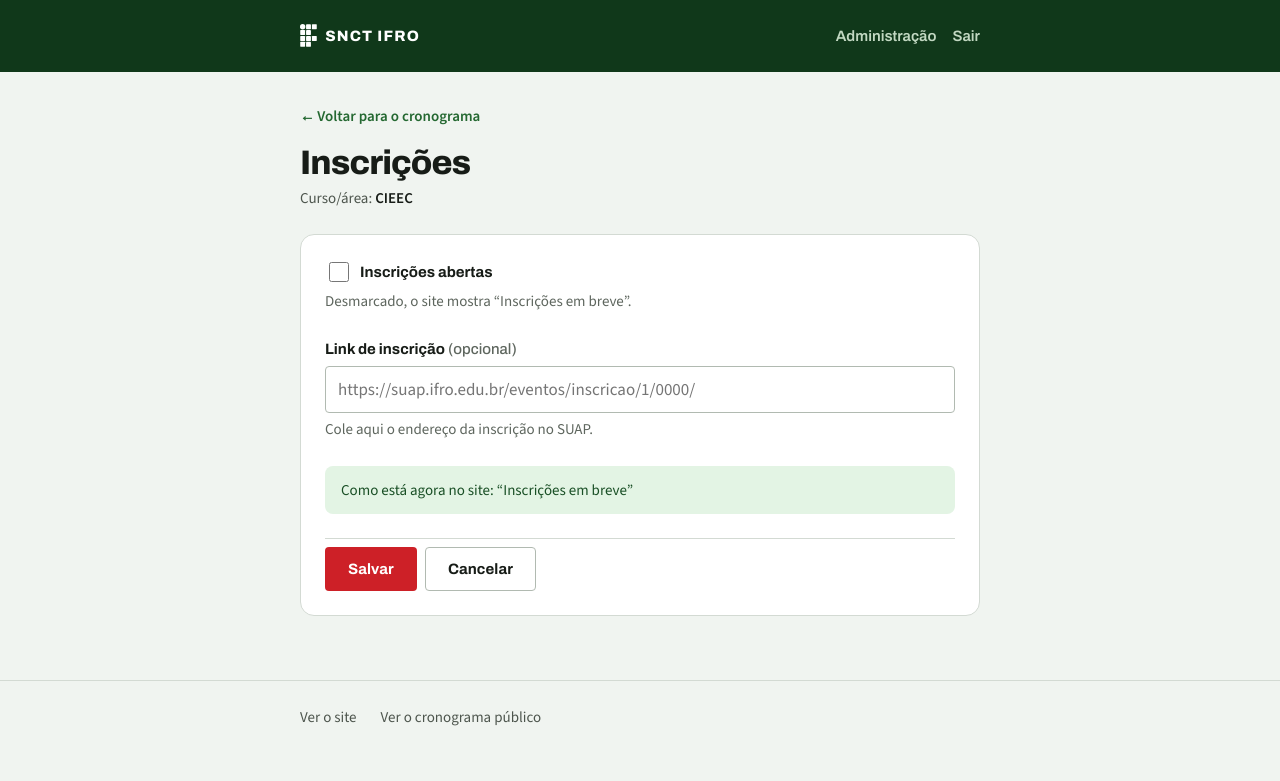
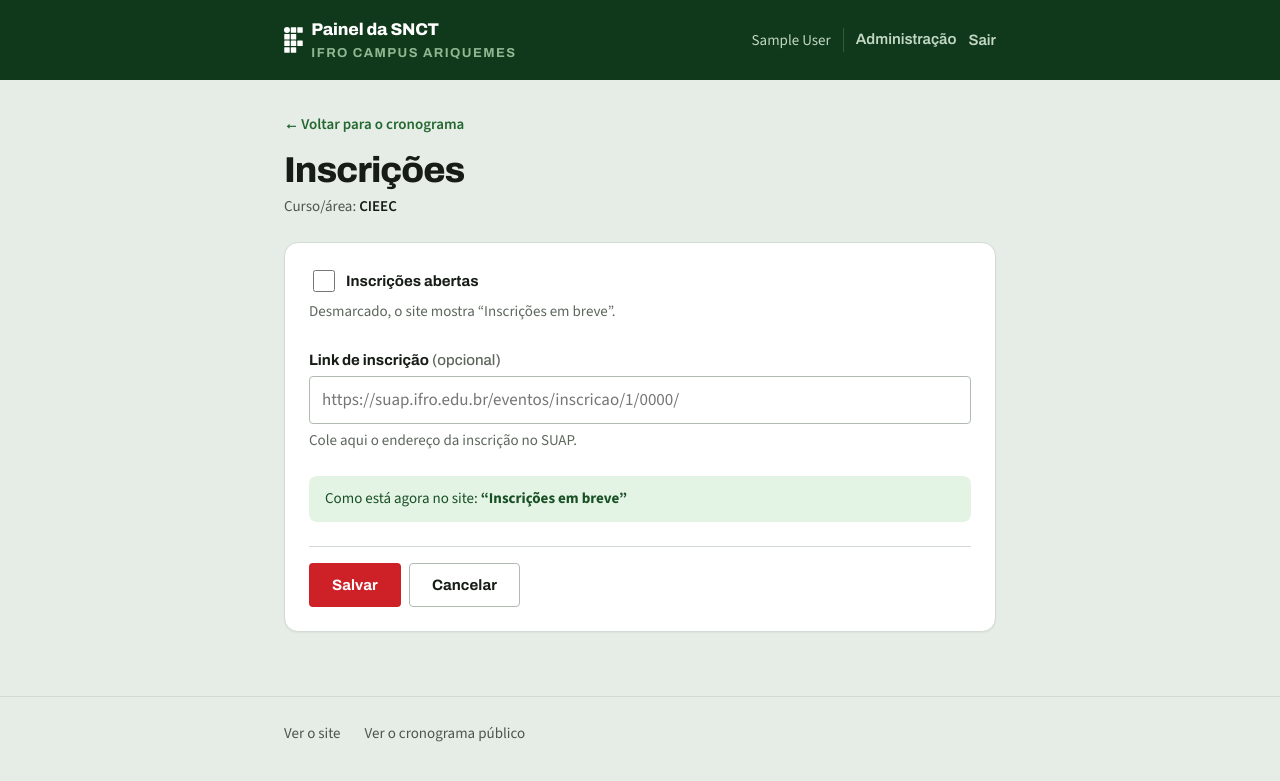
Before and after one commit to PolarIF/SNCT2026, a Django app: page /painel/inscricao/cieec/ in a window 1280 px wide. Shown: the top 781 px of the page. Run offline with Django 5.2, Linux system fonts and the light colour scheme; the visitor is signed in with stand-in values (Sample User, id 1); data comes from the database, SQL or seed files in the repository; parts of the project's set-up code (start-up, migrations or seed data) failed here and were passed over.

Commit message:
Melhora o design do painel
O painel funcionava mas lia como uma pilha de texto: hora, título, etiqueta,
descrição e botões todos na mesma margem, e o cabeçalho não dizia nem que
aquilo era um painel nem quem estava logado.

Cabeçalho
"Painel da SNCT / IFRO Campus Ariquemes" no lugar de "SNCT IFRO" em caixa
alta miúda, e o nome de quem entrou ao lado do Sair — o computador da
coordenação é compartilhado. No celular o nome sai e sobra o Sair.

Cartões de evento
O horário virou coluna, como no cronograma público: os dois passam a ler
igual e a hora deixa de se perder no meio do texto. O término desce para uma
segunda linha por decisão, porque "09:00 às 11:00" quebrava no meio da
coluna. Editar continua botão; Excluir virou texto na outra ponta da linha,
para não disputar atenção com ele — vermelho só na tela de confirmação.

Inscrições
Virou painel de estado com chip alinhado em coluna: Abertas, Em breve, ou
Falta o link. Mesma gramática do site público (círculo cheio é aberto, vazio
é ainda não). A explicação só aparece no caso que não se explica sozinho, o
de estar marcada como aberta sem link.

Formulário
Data, início e término numa linha só: é uma informação só, "quando", e em
tela de 900px estavam ocupando três linhas cheias. Os rótulos ficaram
"Início" e "Término" no painel, porque os longos quebravam e desalinhavam os
campos. No celular a linha vira duas.

Superfícies
Fundo em papel-3 e cartão branco com sombra, porque antes fundo e cartão
eram quase da mesma cor e os cartões não se destacavam. A tela de entrar
ganhou a marca do campus.

Tentei o módulo IF como ornamento de seção, como no site público, e tirei:
em 5px ao lado de caixa-alta miúda ele lê como mancha, não como marca.

Co-Authored-By: Claude Opus 5 (1M context) <noreply@anthropic.com>

```diff
--- a/eventos/forms.py
+++ b/eventos/forms.py
@@ -14,6 +14,9 @@ class EventoForm(forms.ModelForm):
     class Meta:
         model = Evento
         fields = ["titulo", "area", "data", "hora_inicio", "hora_fim", "local", "descricao"]
+        # Curtos porque os três ficam lado a lado numa linha só: os rótulos
+        # longos quebravam em duas linhas e desalinhavam os campos.
+        labels = {"hora_inicio": "Início", "hora_fim": "Término"}
         widgets = {
             # type="date" e type="time" fazem o navegador (e o celular) abrirem
             # o seletor nativo; o format é o que o input espera receber de volta.
--- a/static/css/painel.css
+++ b/static/css/painel.css
@@ -2,17 +2,19 @@
 
 /* ==========================================================================
    Painel das coordenações.
-   Herda as variáveis de style.css (cor, fonte, espaço, raio). Aqui só há o
-   que o painel precisa: uma coluna, texto grande, botões grandes.
-   A regra de ouro desta folha é: nada de sutileza. Quem usa isso vai
-   cadastrar dois eventos por ano, no celular, com pressa.
+
+   Herda as variáveis de style.css (cor, fonte, espaço, raio) e a mesma
+   gramática de estado do site público: círculo cheio = aberto, círculo vazio
+   = ainda não. Quem usa isto entra duas ou três vezes por ano, no celular,
+   com pressa — então a regra é: nada de sutileza, e a informação que decide
+   a ação sempre primeiro na linha.
    ========================================================================== */
 
-.painel { background: var(--papel-2); }
+.painel { background: var(--papel-3); }
 
 .painel__shell {
   width: 100%;
-  max-width: 46rem;
+  max-width: 48rem;
   margin-inline: auto;
   padding-inline: clamp(1rem, 4vw, 1.75rem);
 }
@@ -29,25 +31,50 @@
   align-items: center;
   justify-content: space-between;
   gap: var(--s-sm);
-  min-height: 3rem;
+  min-height: 3.5rem;
 }
 
 .painel__marca {
   display: flex;
   align-items: center;
   gap: var(--s-2xs);
+  text-decoration: none;
+  color: #fff;
+}
+.painel__marca img { height: 1.625rem; width: auto; flex: none; }
+.painel__marca span {
   font-family: var(--fonte-display);
+  font-size: var(--t-base);
+  font-weight: 800;
+  letter-spacing: -0.01em;
+}
+.painel__marca small {
+  display: block;
+  font-family: var(--fonte-display);
+  font-size: var(--t-xs);
+  font-weight: 700;
+  font-stretch: 87%;
+  letter-spacing: 0.11em;
+  text-transform: uppercase;
+  color: var(--sobre-verde-3);
+}
+
+.painel__conta {
+  display: flex;
+  align-items: center;
+  gap: var(--s-xs);
   font-size: var(--t-sm);
-  font-weight: 800;
-  font-stretch: 87%;
-  letter-spacing: 0.08em;
-  text-transform: uppercase;
-  color: #fff;
-  text-decoration: none;
 }
-.painel__marca img { height: 1.4375rem; width: auto; }
-
-.painel__conta { display: flex; align-items: center; gap: var(--s-sm); }
+/* Quem está logado, dito na tela: o computador da coordenação é compartilhado. */
+.painel__usuario {
+  padding-right: var(--s-xs);
+  border-right: 1px solid var(--sobre-verde-fina);
+  color: var(--sobre-verde-2);
+  max-width: 32ch;
+  overflow: hidden;
+  text-overflow: ellipsis;
+  white-space: nowrap;
+}
 
 .painel__admin,
 .painel__sair {
@@ -74,15 +101,16 @@
   gap: var(--s-sm);
   margin-bottom: var(--s-lg);
 }
+.painel__cabeca > div { flex: 1 1 22rem; }
 .painel h1 {
-  font-size: clamp(1.625rem, 1.4rem + 1vw, 2.125rem);
-  line-height: 1.1;
+  font-size: clamp(1.75rem, 1.5rem + 1.2vw, 2.25rem);
+  line-height: 1.05;
 }
 .painel__quem {
   margin-top: var(--s-3xs);
   font-size: var(--t-sm);
   color: var(--tinta-2);
-  max-width: 52ch;
+  max-width: 56ch;
 }
 .painel__quem strong { color: var(--tinta); font-weight: 600; }
 
@@ -204,9 +346,17 @@
   background: #fff;
   border: 1px solid var(--linha);
   border-radius: var(--r-lg);
+  box-shadow: var(--sombra-sm);
 }
 
-.campo { display: grid; gap: var(--s-3xs); }
+/* Data, início e término são uma coisa só — "quando" — e cabem numa linha. */
+.campos-quando {
+  display: grid;
+  gap: var(--s-sm);
+  grid-template-columns: 1.4fr 1fr 1fr;
+}
+
+.campo { display: grid; gap: var(--s-3xs); align-content: start; }
 .campo label {
   font-family: var(--fonte-display);
   font-size: var(--t-sm);
@@ -248,29 +398,52 @@
 .campo--erro select,
 .campo--erro textarea { border-color: var(--vermelho); }
 
+/* caixa de marcar: o rótulo inteiro é área de clique */
+.campo--caixa label {
+  display: flex;
+  align-items: center;
+  gap: var(--s-2xs);
+  cursor: pointer;
+}
+.campo--caixa input[type="checkbox"] {
+  width: 1.375rem;
+  height: 1.375rem;
+  flex: none;
+  accent-color: var(--verde-700);
+  cursor: pointer;
+}
+
 .campo-fixo {
   padding: var(--s-xs) var(--s-sm);
   background: var(--verde-100);
   border-radius: var(--r-md);
   font-size: var(--t-sm);
+  line-height: 1.45;
   color: var(--verde-800);
 }
+.campo-fixo strong { font-weight: 700; }
 
 .formulario__acoes {
   display: flex;
   flex-wrap: wrap;
   gap: var(--s-2xs);
-  padding-top: var(--s-2xs);
+  padding-top: var(--s-sm);
   border-top: 1px solid var(--linha);
 }
 
 /* ------------------------------------------------------------------ entrar */
 
-.entrar { max-width: 24rem; margin-inline: auto; padding-top: var(--s-lg); }
+.entrar {
+  max-width: 25rem;
+  margin-inline: auto;
+  padding-top: var(--s-lg);
+  text-align: center;
+}
+.entrar__logo { height: 3.25rem; width: auto; margin: 0 auto var(--s-md); }
 .entrar h1 { margin-bottom: var(--s-2xs); }
 .entrar__ajuda { font-size: var(--t-sm); color: var(--tinta-2); }
-.entrar__ajuda--fim { margin-top: var(--s-md); text-align: center; color: var(--tinta-3); }
-.entrar .formulario__acoes,
+.entrar__ajuda--fim { margin-top: var(--s-md); color: var(--tinta-3); }
+.entrar .formulario { text-align: left; }
 .entrar .botao--acao { width: 100%; justify-content: center; }
 
 /* ------------------------------------------------------------- confirmação */
@@ -318,72 +492,24 @@
 
 /* ---------------------------------------------------------------- celular */
 
-@media (max-width: 32rem) {
+@media (max-width: 34rem) {
+  /* O horário volta para cima do título: coluna de 6,5rem tira largura
+     demais do texto numa tela de 360px. */
+  .cartao { grid-template-columns: 1fr; gap: var(--s-3xs); }
+  .cartao__hora { grid-row: auto; }
+  .cartao__acoes { grid-column: 1; }
+
+  .campos-quando { grid-template-columns: 1fr 1fr; }
+  .campos-quando .campo:first-child { grid-column: 1 / -1; }
+
+  .inscricao { grid-template-columns: 1fr auto; }
+  .inscricao .estado { grid-column: 1 / -1; }
+
+  .painel__usuario { display: none; }
   .painel__cabeca { align-items: stretch; }
   .painel__cabeca .botao { width: 100%; justify-content: center; }
-  .cartao__acoes .botao { flex: 1; justify-content: center; }
   .formulario__acoes .botao { width: 100%; justify-content: center; }
   .confirmar { padding: var(--s-md); }
   .confirmar__acoes { flex-direction: column-reverse; }
   .confirmar__acoes .botao { width: 100%; justify-content: center; }
 }
-
-/* ---------------------------------------------------------- inscrições */
-
-/* Fica acima do cronograma porque é o que a coordenação vem mexer nas duas
-   ou três vezes em que abre o painel fora da rotina de cadastrar evento. */
-.inscricoes {
-  margin-bottom: var(--s-lg);
-  padding: var(--s-sm) var(--s-md);
-  background: #fff;
-  border: 1px solid var(--linha);
-  border-radius: var(--r-lg);
-}
-.inscricoes__titulo {
-  font-size: var(--t-xs);
-  font-weight: 700;
-  font-stretch: 87%;
-  letter-spacing: 0.11em;
-  text-transform: uppercase;
-  color: var(--tinta-3);
-}
-.inscricoes ul { display: grid; }
-
-.inscricao {
-  display: flex;
-  flex-wrap: wrap;
-  align-items: center;
-  justify-content: space-between;
-  gap: var(--s-2xs) var(--s-sm);
-  padding-block: var(--s-xs);
-}
-.inscricao + .inscricao { border-top: 1px solid var(--linha); }
-
-.inscricao__area {
-  font-family: var(--fonte-display);
-  font-size: var(--t-base);
-  font-weight: 700;
-}
-.inscricao__estado { font-size: var(--t-sm); color: var(--tinta-2); }
-.inscricao__aberta { color: var(--verde-700); }
-.inscricao__atencao { color: var(--vermelho-600); }
-
-/* caixa de marcar: o rótulo inteiro é área de clique */
-.campo--caixa label {
-  display: flex;
-  align-items: center;
-  gap: var(--s-2xs);
-  cursor: pointer;
-}
-.campo--caixa input[type="checkbox"] {
-  width: 1.25rem;
-  height: 1.25rem;
-  flex: none;
-  accent-color: var(--verde-700);
-  cursor: pointer;
-}
-
-@media (max-width: 32rem) {
-  .inscricao { align-items: stretch; }
-  .inscricao .botao { width: 100%; justify-content: center; }
-}
--- a/templates/painel/base.html
+++ b/templates/painel/base.html
@@ -20,11 +20,12 @@
   <div class="painel__shell">
     <a class="painel__marca" href="{% url 'painel:lista' %}">
       <img src="{% static 'img/if-mark-branca.svg' %}" width="17" height="23" alt="">
-      <span>SNCT IFRO</span>
+      <span>Painel da SNCT<small>IFRO Campus Ariquemes</small></span>
     </a>
 
     {% if user.is_authenticated %}
       <div class="painel__conta">
+        <span class="painel__usuario">{{ user.get_full_name|default:user.username }}</span>
         {% if user.is_superuser %}
           <a class="painel__admin" href="/admin/">Administração</a>
         {% endif %}
--- a/templates/painel/entrar.html
+++ b/templates/painel/entrar.html
@@ -1,9 +1,12 @@
 {% extends "painel/base.html" %}
+{% load static %}
 
 {% block titulo %}Entrar{% endblock %}
 
 {% block conteudo %}
   <div class="entrar">
+    <img class="entrar__logo" src="{% static 'img/ifro-lockup.svg' %}" width="205" height="65"
+         alt="Instituto Federal de Rondônia — Campus Ariquemes">
     <h1>Entrar no painel</h1>
     <p class="entrar__ajuda">
       Use o usuário e a senha que a organização da SNCT criou para a sua
--- a/templates/painel/form.html
+++ b/templates/painel/form.html
@@ -21,7 +21,10 @@
       {{ form.area }}
     {% endif %}
 
+    {# Data, início e término numa linha só: é uma informação só, "quando". #}
     {% for campo in form.visible_fields %}
+      {% if campo.name == "data" %}<div class="campos-quando">{% endif %}
+
       <div class="campo{% if campo.errors %} campo--erro{% endif %}">
         <label for="{{ campo.id_for_label }}">
           {{ campo.label }}{% if not campo.field.required %} <span class="campo__opcional">(opcional)</span>{% endif %}
@@ -34,6 +37,8 @@
           <p class="campo__erro">{{ erro }}</p>
         {% endfor %}
       </div>
+
+      {% if campo.name == "hora_fim" %}</div>{% endif %}
     {% endfor %}
 
     <div class="formulario__acoes">
--- a/templates/painel/inscricao.html
+++ b/templates/painel/inscricao.html
@@ -32,7 +32,7 @@
     </div>
 
     <p class="campo-fixo">
-      Como está agora no site: {{ area.situacao_inscricao }}
+            <span>Como está agora no site: <strong>{{ area.situacao_inscricao }}</strong></span>
     </p>
 
     <div class="formulario__acoes">
```
Also changed, not shown: other parts of static/css/painel.css (+128 -13 lines), eventos/tests.py (+16 -1 lines), templates/painel/lista.html (+20 -18 lines).
